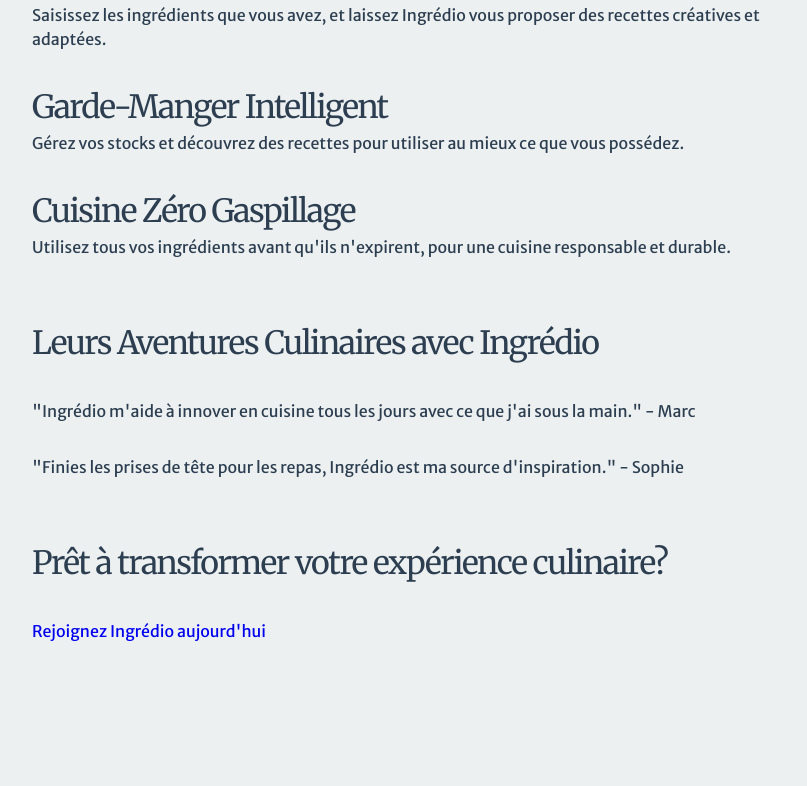
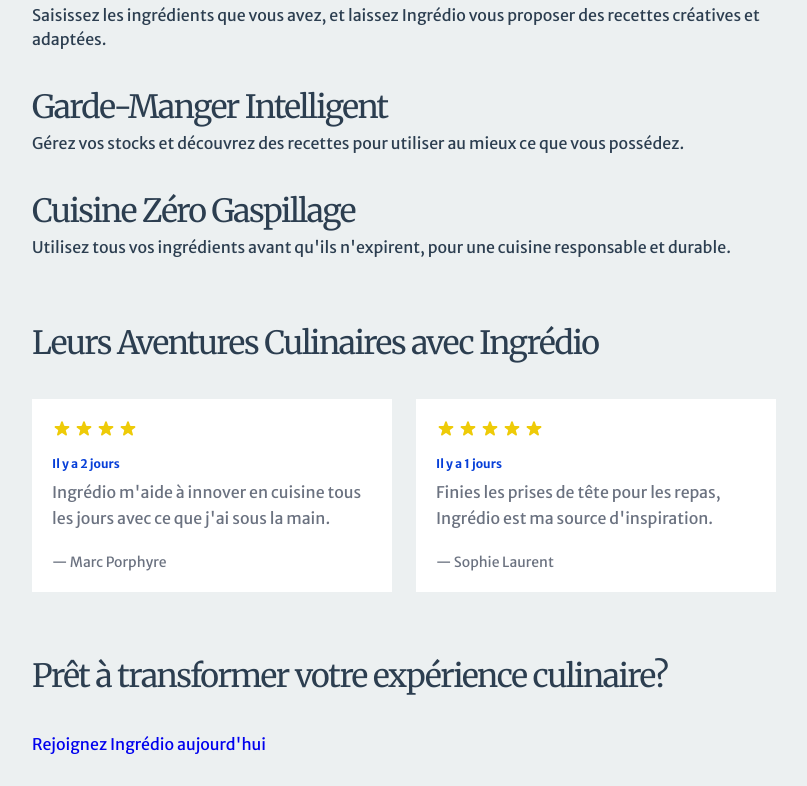
Before and after one commit to sadicoman/Ingr-dio, a React (Vite) app in the folder frontend/ingredio/: page / in a window 1280 px wide. Shown: the part 867-1653 px from the top of the page, without its empty margins (224-1031 px from the left). Before the commit the page ends 1540 px from the top, so only its background shows below. Built offline with nearby package versions, Linux system fonts and the light colour scheme.

Commit message:
ADD : composant commentaire page home

```diff
--- /dev/null
+++ b/frontend/ingredio/src/components/pages/Home/Commentaire/Commentaire.jsx
@@ -0,0 +1,34 @@
+import "./Commentaire.scss";
+
+const Commentaire = ({ dateTime, description, author, stars }) => {
+    const renderStars = () => {
+        let starElements = [];
+        for (let i = 0; i < stars; i++) {
+            starElements.push(
+                <svg
+                    key={i}
+                    xmlns="http://www.w3.org/2000/svg"
+                    fill="currentColor"
+                    className="star"
+                    viewBox="0 0 20 20"
+                >
+                    <path d="M9.049 2.927c.3-.921 1.603-.921 1.902 0l1.07 3.292a1 1 0 00.95.69h3.462c.969 0 1.371 1.24.588 1.81l-2.8 2.034a1 1 0 00-.364 1.118l1.07 3.292c.3.921-.755 1.688-1.54 1.118l-2.8-2.034a1 1 0 00-1.175 0l-2.8 2.034c-.784.57-1.838-.197-1.539-1.118l1.07-3.292a1 1 0 00-.364-1.118L2.98 8.72c-.783-.57-.38-1.81.588-1.81h3.461a1 1 0 00.951-.69l1.07-3.292z"></path>
+                </svg>,
+            );
+        }
+        return starElements;
+    };
+
+    return (
+        <div className="card">
+            <div className="stars">{renderStars()}</div>
+            <div className="infos">
+                <p className="date-time">{dateTime}</p>
+                <p className="description">{description}</p>
+            </div>
+            <div className="author">— {author}</div>
+        </div>
+    );
+};
+
+export default Commentaire;
--- /dev/null
+++ b/frontend/ingredio/src/components/pages/Home/Commentaire/Commentaire.scss
@@ -0,0 +1,43 @@
+.card {
+    display: flex;
+    flex-direction: column;
+    justify-content: space-between;
+    background-color: rgba(255, 255, 255, 1);
+    padding: 20px;
+    max-width: 320px;
+  }
+
+  .stars {
+    display: flex;
+    grid-gap: 0.125rem;
+    gap: 0.125rem;
+    color: rgb(238, 203, 8);
+  }
+
+  .star {
+    height: 1.25rem;
+    width: 1.25rem;
+  }
+
+  .infos {
+    margin-top: 1rem;
+  }
+
+  .date-time {
+    color: rgba(7, 63, 216, 1);
+    font-size: 12px;
+    font-weight: 600;
+  }
+
+  .description {
+    margin-top: 0.4rem;
+    line-height: 1.625;
+    color: rgba(107, 114, 128, 1);
+  }
+
+  .author {
+    margin-top: 1.3rem;
+    font-size: 0.875rem;
+    line-height: 1.25rem;
+    color: rgba(107, 114, 128, 1);
+  }
--- a/frontend/ingredio/src/components/pages/Home/Home.jsx
+++ b/frontend/ingredio/src/components/pages/Home/Home.jsx
@@ -4,8 +4,27 @@
 import { Link } from "react-router-dom";
 import MenuHome from "../../templates/Menu_Home/MenuHome";
 import Loading from "./Loading/Loading";
+import Commentaire from "./Commentaire/Commentaire";
 
 const Home = () => {
+    const cardData = [
+        {
+            dateTime: "Il y a 2 jours",
+            description:
+                "Ingrédio m'aide à innover en cuisine tous les jours avec ce que j'ai sous la main.",
+            author: "Marc Porphyre",
+            stars: 4,
+        },
+        {
+            dateTime: "Il y a 1 jours",
+            description:
+                "Finies les prises de tête pour les repas, Ingrédio est ma source d'inspiration.",
+            author: "Sophie Laurent",
+            stars: 5,
+        },
+        // Ajoutez d'autres données de carte ici
+    ];
+
     return (
         <>
             <Loading />
@@ -13,13 +32,14 @@
             <main>
                 <section className="section__hero">
                     <div className="section section__hero--contain">
-
-
-                    <h1 className="title">Ingredio</h1>
-                    <div className="section__hero--middleLine"></div>
-                    <Link to="/register" className="btn btn--primary pgrid-start4 pgrid-end7">
-                        Commencez l'Aventure Culinaire
-                    </Link>
+                        <h1 className="title">Ingredio</h1>
+                        <div className="section__hero--middleLine"></div>
+                        <Link
+                            to="/register"
+                            className="btn btn--primary pgrid-start4 pgrid-end7"
+                        >
+                            Commencez l'Aventure Culinaire
+                        </Link>
                     </div>
                 </section>
 
@@ -53,13 +73,16 @@
                     <h2 className="title title--niveau2">
                         Leurs Aventures Culinaires avec Ingrédio
                     </h2>
-                    <blockquote>
-                        "Ingrédio m'aide à innover en cuisine tous les jours avec ce que
-                        j'ai sous la main." - Marc
-                    </blockquote>
-                    <blockquote>
-                        "Finies les prises de tête pour les repas, Ingrédio est ma source
-                        d'inspiration." - Sophie
+                    <blockquote className="commentaire__container">
+                        {cardData.map((data, index) => (
+                            <Commentaire
+                                key={index}
+                                dateTime={data.dateTime}
+                                description={data.description}
+                                author={data.author}
+                                stars={data.stars}
+                            />
+                        ))}
                     </blockquote>
                 </section>
 
--- a/frontend/ingredio/src/components/pages/Home/Home.scss
+++ b/frontend/ingredio/src/components/pages/Home/Home.scss
@@ -38,8 +38,11 @@
         padding: 1.2rem;
     }
     .title,
-
     .btn--primary {
         opacity: 0;
     }
 }
+.commentaire__container {
+    display: flex;
+    gap: var(--margin-mb);
+}
```
